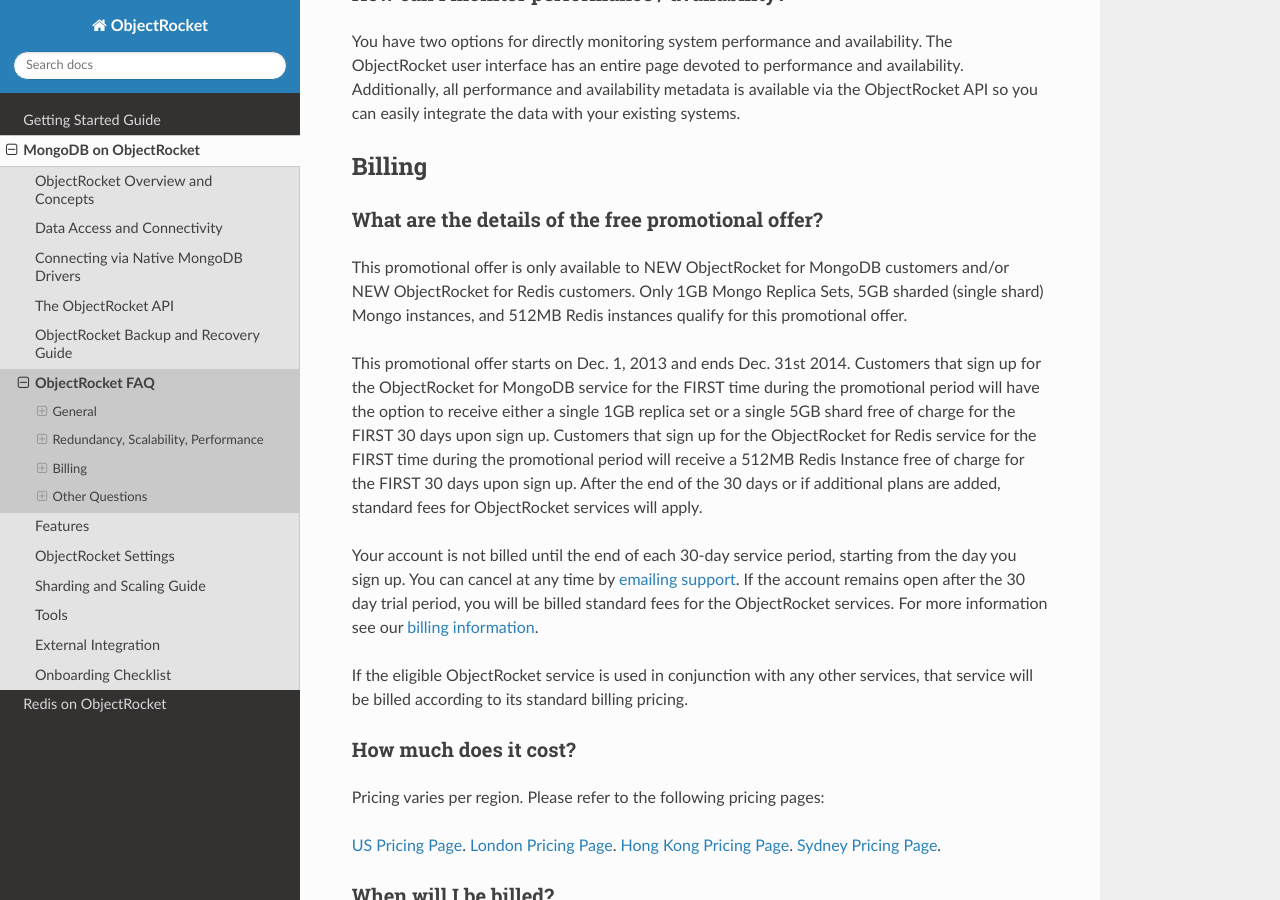
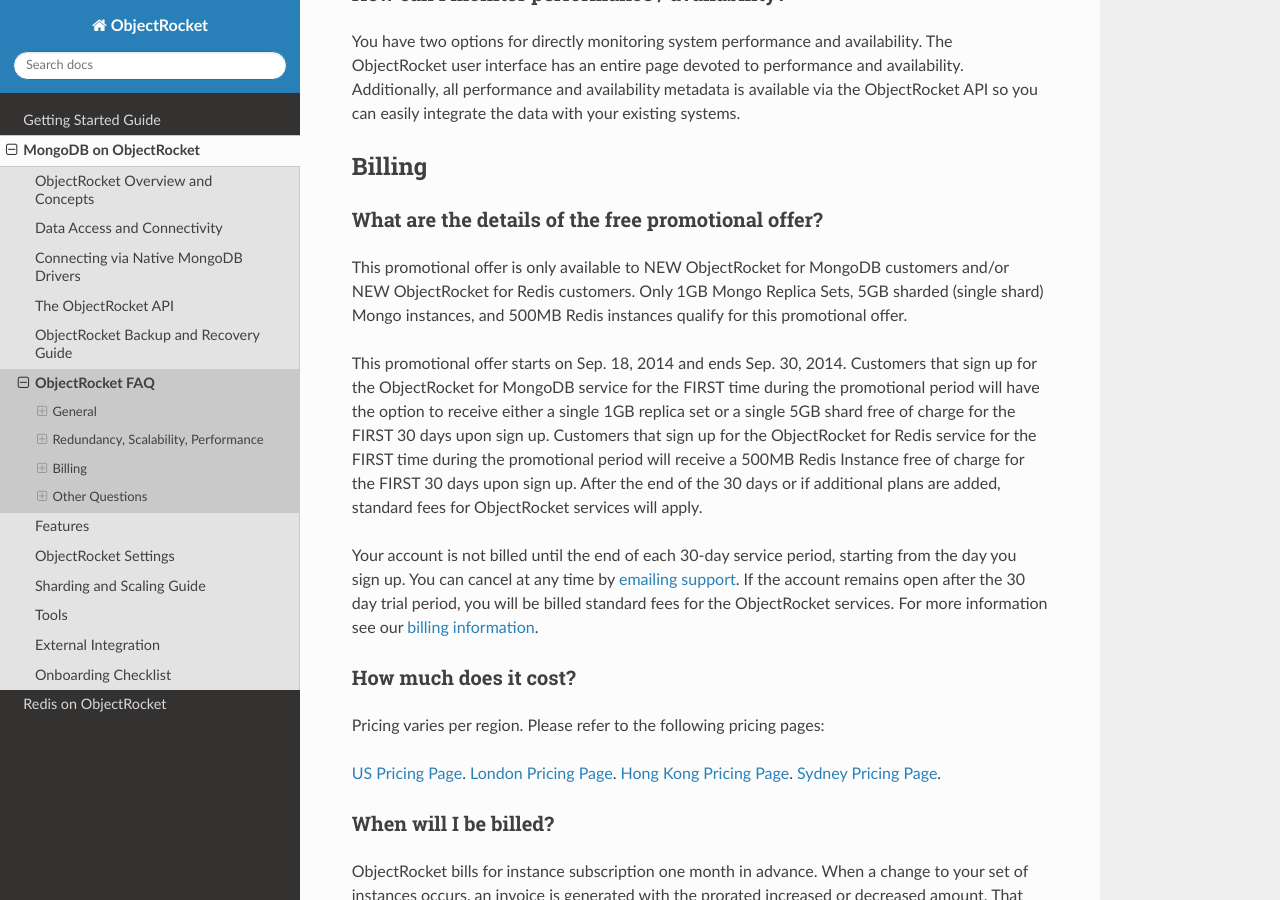
Before and after one commit to zcorleissen/documentation, a Sphinx documentation site: the page built from source/faq.rst, in a window 1280 px wide and 900 px high, scrolled down 2394 px. Built offline with Sphinx 7.4.7 and the Read the Docs theme 2.0.0, drawn with Linux system fonts in a browser that asks for light colours.

Commit message:
trial detail updates

```diff
--- a/source/faq.rst
+++ b/source/faq.rst
@@ -153,27 +153,11 @@
 What are the details of the free promotional offer?
 ^^^^^^^^^^^^^^^^^^^^^^^^^^^^^^^^^^^^^^^^^^^^^^^^^^^
 
-This promotional offer is only available to NEW ObjectRocket for MongoDB customers and/or NEW ObjectRocket for Redis customers. Only 1GB Mongo Replica Sets,
-5GB sharded (single shard) Mongo instances, and 512MB Redis instances qualify for this promotional offer.
+This promotional offer is only available to NEW ObjectRocket for MongoDB customers and/or NEW ObjectRocket for Redis customers. Only 1GB Mongo Replica Sets, 5GB sharded (single shard) Mongo instances, and 500MB Redis instances qualify for this promotional offer.
 
-This promotional offer starts on Dec. 1, 2013 and ends Dec. 31st 2014. Customers that sign up for the ObjectRocket for MongoDB service for the FIRST time during the promotional period
-will have the option to receive either a single 1GB replica set or a single 5GB shard free of charge for the FIRST 30 days upon sign
-up. Customers that sign up for the ObjectRocket for Redis service for the FIRST time during the promotional period
-will receive a 512MB Redis Instance free of charge for the FIRST 30 days upon sign
-up. After the end of the 30 days or if additional plans are added, standard fees for ObjectRocket services
-will apply.
+This promotional offer starts on Sep. 18, 2014 and ends Sep. 30, 2014. Customers that sign up for the ObjectRocket for MongoDB service for the FIRST time during the promotional period will have the option to receive either a single 1GB replica set or a single 5GB shard free of charge for the FIRST 30 days upon sign up. Customers that sign up for the ObjectRocket for Redis service for the FIRST time during the promotional period will receive a 500MB Redis Instance free of charge for the FIRST 30 days upon sign up. After the end of the 30 days or if additional plans are added, standard fees for ObjectRocket services will apply.
 
-Your account is not billed until the end of each 30-day service period,
-starting from the day you sign up. You can cancel at any time by
-`emailing support <mailto:support@objectrocket.com>`_. If the account remains
-open after the 30 day trial period, you will be billed standard fees for the
-ObjectRocket services. For more information see our
-`billing information <http://objectrocket.com/pricing>`_.
-
-If the eligible ObjectRocket service is used in conjunction with any other
-services, that service will be billed according to its standard billing
-pricing.
-
+Your account is not billed until the end of each 30-day service period, starting from the day you sign up. You can cancel at any time by `emailing support <mailto:support@objectrocket.com>`_. If the account remains open after the 30 day trial period, you will be billed standard fees for the ObjectRocket services. For more information see our `billing information <http://objectrocket.com/pricing>`_.
 
 How much does it cost?
 ^^^^^^^^^^^^^^^^^^^^^^
```
